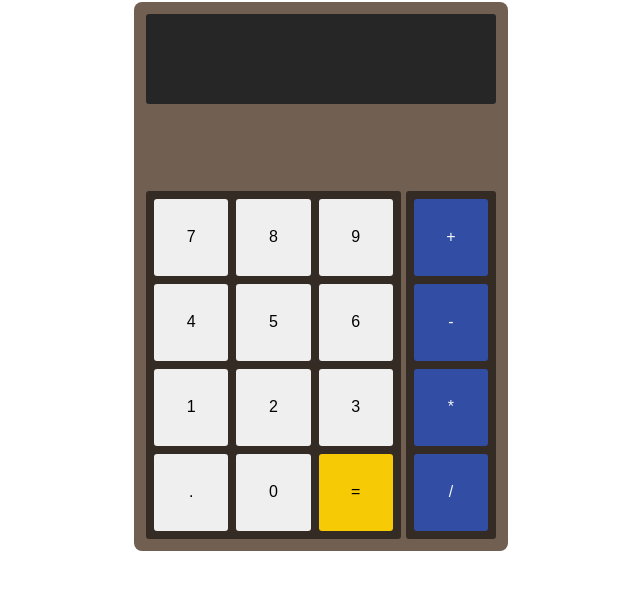
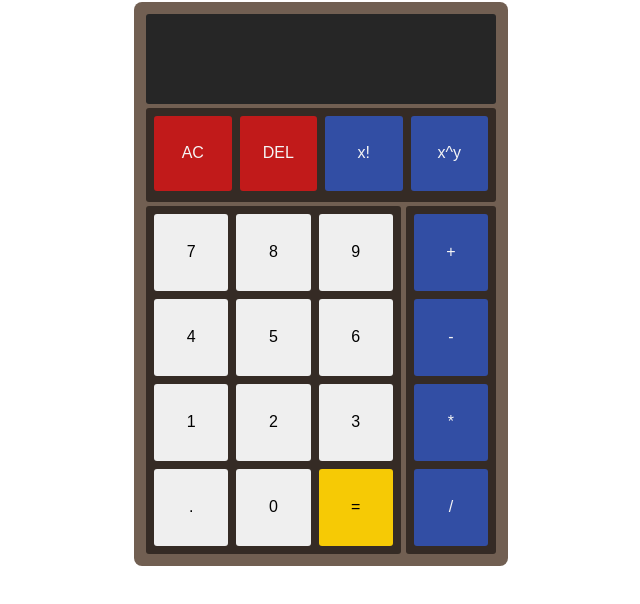
Before and after one commit to Charminha/js-calculator, a plain HTML site: page index.html in a window 1280 px wide. Shown: the part 86-690 px from the top of the page, without its empty margins (319-959 px from the left). Drawn offline with Linux system fonts and the light colour scheme.

Commit message:
Add more buttons with styling

```diff
--- a/index.html
+++ b/index.html
@@ -11,6 +11,12 @@
     <h1>Rainbow Calculator</h1>
     <div class="calculator-container">
         <div class="calculator-display"></div>
+        <div class="middle-container">
+            <button class="del-ac">AC</button>
+            <button class="del-ac">DEL</button>
+            <button class="operator">x!</button>
+            <button class="operator">x^y</button>
+        </div>
         <div class="lower-container">
             <div class="numpad">
                 <button class="number">7</button>
--- a/style.css
+++ b/style.css
@@ -16,7 +16,7 @@ h1 {
     justify-content: space-between;
     background-color: rgb(113, 95, 82);
     width: 350px;
-    height: 525px;
+    height: 540px;
     border-radius: 8px;
     padding: 12px;
 }
@@ -26,6 +26,18 @@ h1 {
     width: 350px;
     height: 90px;
     border-radius: 3px;
+}
+
+.middle-container {
+    display: flex;
+    align-self: center;
+    background-color: rgb(53, 43, 37);
+    width: 342px;
+    height: 105px;
+    padding: 4px;
+    margin: 4px;
+    border-radius: 3px;
+    flex: 1;
 }
 
 .lower-container {
@@ -53,6 +65,21 @@ h1 {
     flex: 1;
 }
 
+.middle-container button {
+    margin: 4px;
+    flex: 1;
+    height: 75px;
+    color: whitesmoke;
+}
+
+.del-ac {
+    background-color: rgb(193, 26, 26);
+}
+
+.operator {
+    background-color: rgb(50, 78, 164);
+}
+
 .operations-buttons button {
     margin: 4px;
     flex: 1;
```
